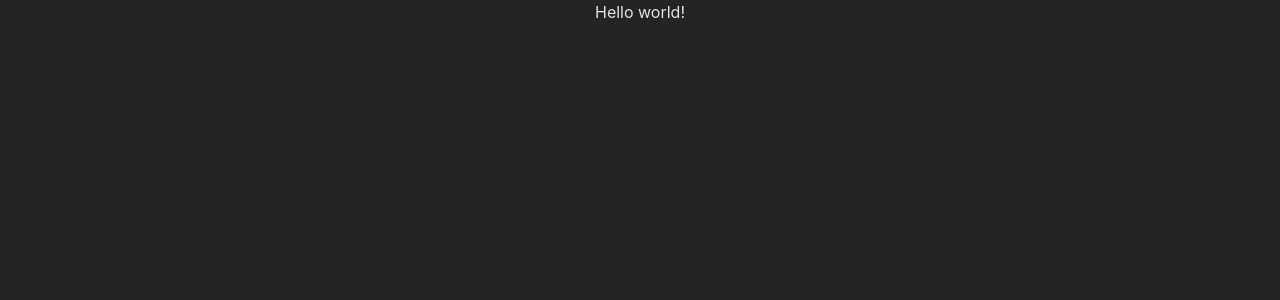
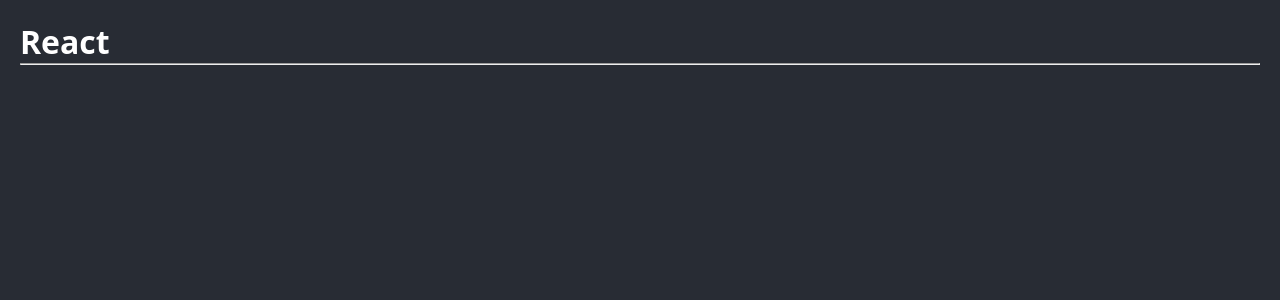
Before and after one commit to paulccuno/react-ts, a React (Vite) app: page / in a window 1280 px wide. Shown: the top 300 px of the page. Built offline with nearby package versions, Linux system fonts and the light colour scheme.

Commit message:
initial configuration

```diff
--- a/src/App.css
+++ /dev/null
@@ -1,4 +0,0 @@
-#root {
-  max-width: 1280px;
-  text-align: center;
-}
--- a/src/App.tsx
+++ b/src/App.tsx
@@ -1,13 +1,10 @@
-import './App.css'
-
 function App() {
-
   return (
-    <div className="App">
-      Hello world!
-
-    </div>
-  )
+    <>
+      <h1>React</h1>
+      <hr />
+    </>
+  );
 }
 
-export default App
+export default App;
--- a/src/index.css
+++ b/src/index.css
@@ -1,19 +1,18 @@
-:root {
-  font-family: Inter, Avenir, Helvetica, Arial, sans-serif;
-  font-size: 16px;
-  line-height: 24px;
-  font-weight: 400;
-
-  color-scheme: light dark;
-  color: rgba(255, 255, 255, 0.87);
-  background-color: #242424;
-
-  font-synthesis: none;
-  text-rendering: optimizeLegibility;
+html, body {
+  background-color: #282c34;
+  color: #fff;
+  margin: 0;
+  padding: 10px;
+  font-family: system-ui, -apple-system, BlinkMacSystemFont, "Segoe UI", Roboto,
+    Oxygen, Ubuntu, Cantarell, "Open Sans", "Helvetica Neue", sans-serif;
   -webkit-font-smoothing: antialiased;
   -moz-osx-font-smoothing: grayscale;
-  -webkit-text-size-adjust: 100%;
 }
+
+/* :root {
+  font-family: system-ui, -apple-system, BlinkMacSystemFont, "Segoe UI", Roboto,
+    Oxygen, Ubuntu, Cantarell, "Open Sans", "Helvetica Neue", sans-serif;
+} */
 
 * {
   margin: 0;
```
